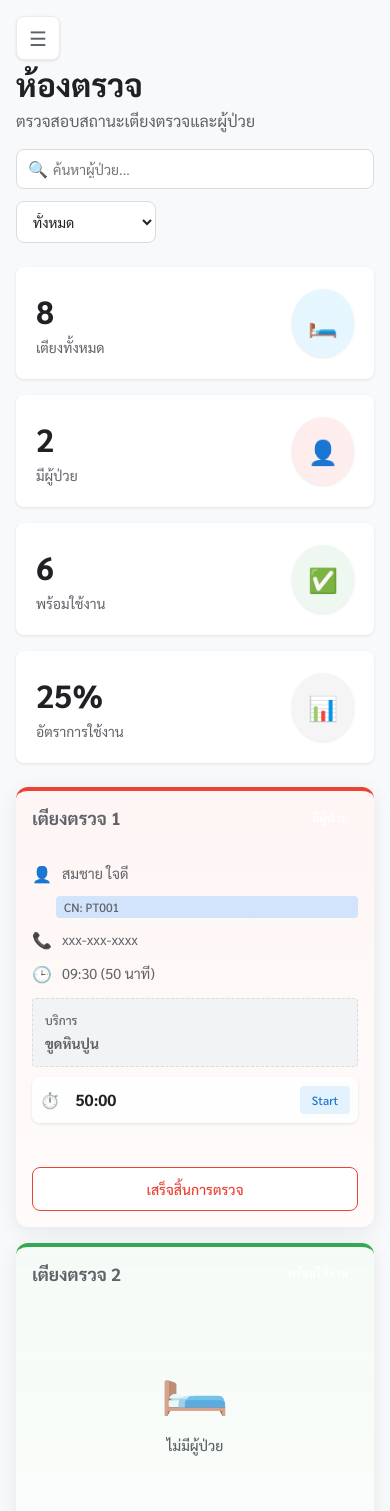
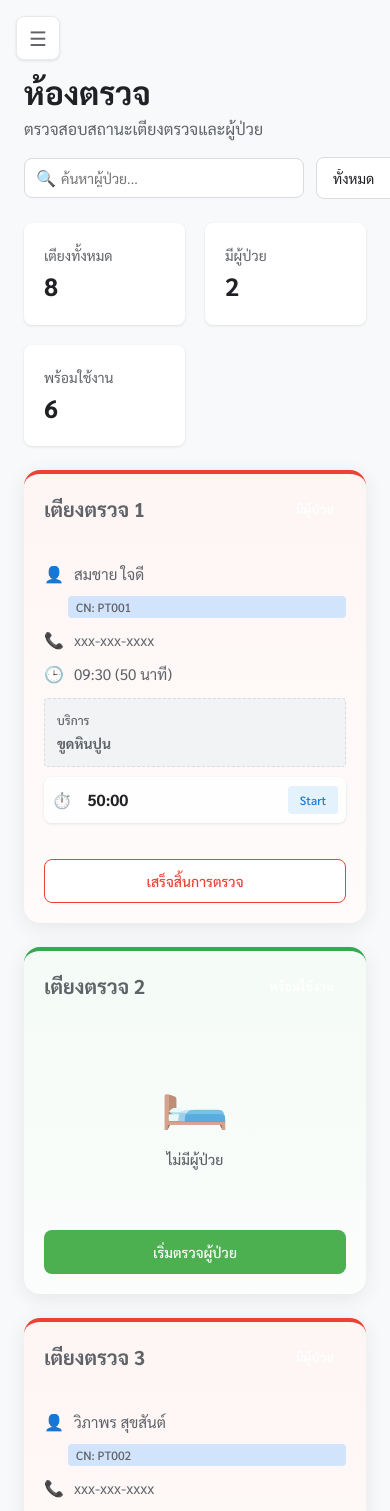
Before and after one commit to Shadoclown/Clinic, a React (Vite) app: page /examination in a window 390 px wide. Shown: the top 1511 px of the page. Built offline with nearby package versions, Linux system fonts and the light colour scheme.

Commit message:
exam room

```diff
--- a/src/components/Examination.jsx
+++ b/src/components/Examination.jsx
@@ -10,8 +10,8 @@
 const SummaryCard = ({ icon, value, label, color }) => (
     <div className="summary-card">
         <div className="summary-info">
+            <span className="summary-label">{label}</span>
             <span className="summary-value">{value}</span>
-            <span className="summary-label">{label}</span>
         </div>
         <div className="summary-icon" style={{ backgroundColor: color }}>
             {icon}
@@ -219,7 +219,7 @@
                 <SummaryCard icon="🛏️" value={summaryStats.totalBeds} label="เตียงทั้งหมด" color="rgba(3, 169, 244, 0.1)" />
                 <SummaryCard icon="👤" value={summaryStats.occupiedBeds} label="มีผู้ป่วย" color="rgba(239, 83, 80, 0.1)" />
                 <SummaryCard icon="✅" value={summaryStats.availableBeds} label="พร้อมใช้งาน" color="rgba(102, 187, 106, 0.1)" />
-                <SummaryCard icon="📊" value={`${summaryStats.utilizationRate}%`} label="อัตราการใช้งาน" color="rgba(204, 204, 204, 0.2)" />
+                {/* <SummaryCard icon="📊" value={`${summaryStats.utilizationRate}%`} label="อัตราการใช้งาน" color="rgba(204, 204, 204, 0.2)" /> */}
             </section>
 
             {filteredBeds.length > 0 ? (
@@ -238,14 +238,6 @@
                     </div>
                 </div>
             )}
-
-            <footer className="dashboard-footer">
-                <div className="quick-actions">
-                    <button className="btn btn-secondary">ตั้งค่าเตียง</button>
-                    <button className="btn btn-secondary">รายงาน</button>
-                    <button className="btn btn-primary">+ เพิ่มเตียงใหม่</button>
-                </div>
-            </footer>
         </div>
     );
 };
--- a/src/components/style/Examination.css
+++ b/src/components/style/Examination.css
@@ -98,7 +98,7 @@
 /* --- Summary Section --- */
 .summary-section {
   display: grid;
-  grid-template-columns: repeat(4, 1fr);
+  grid-template-columns: repeat(auto-fit, minmax(250px, 1fr));
   gap: 20px;
   margin-bottom: 24px;
 }
@@ -487,89 +487,17 @@
 }
 
 
-/* --- Responsive Design --- */
-@media (max-width: 1200px) {
+@media (max-width: 768px) {
   .summary-section {
     grid-template-columns: repeat(2, 1fr);
   }
-
-  .beds-grid {
-    grid-template-columns: repeat(auto-fill, minmax(280px, 1fr));
-    gap: 20px;
+  .summary-info .summary-label {
+    font-size: 14px;
   }
-
-  .bed-card-header {
-    padding: 16px 16px 10px 16px;
+  .summary-info .summary-value {
+    font-size: 25px;
   }
-
-  .bed-card-body {
-    padding: 12px 16px;
-  }
-
-  .bed-card-footer {
-    padding: 16px;
+  .summary-icon {
+    display: none;
   }
 }
-
-@media (max-width: 768px) {
-  .dashboard-header {
-    flex-direction: column;
-    align-items: stretch;
-  }
-
-  .header-actions {
-    flex-direction: column;
-    align-items: stretch;
-  }
-
-  .search-container {
-    width: 100%;
-  }
-
-  .beds-grid {
-    grid-template-columns: repeat(auto-fill, minmax(260px, 1fr));
-    gap: 16px;
-  }
-
-  .summary-section {
-    grid-template-columns: 1fr;
-    gap: 16px;
-  }
-
-  .quick-actions {
-    flex-direction: column;
-    align-items: stretch;
-  }
-
-  .patient-details p {
-    font-size: 0.9rem;
-  }
-}
-
-@media (max-width: 576px) {
-  .summary-section, .beds-grid {
-    grid-template-columns: 1fr;
-  }
-
-  .dashboard-container {
-    padding: 16px;
-  }
-
-  .bed-card {
-    border-radius: 12px;
-    margin-bottom: 16px;
-  }
-
-  .bed-card-header {
-    padding: 14px 16px 8px 16px;
-  }
-
-  .bed-card-header h3 {
-    font-size: 1.1rem;
-  }
-
-  .status-tag {
-    padding: 4px 10px;
-    font-size: 0.7rem;
-  }
-}
```
